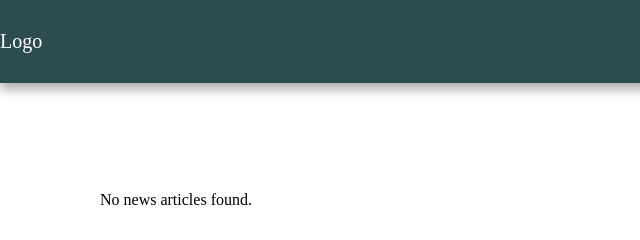
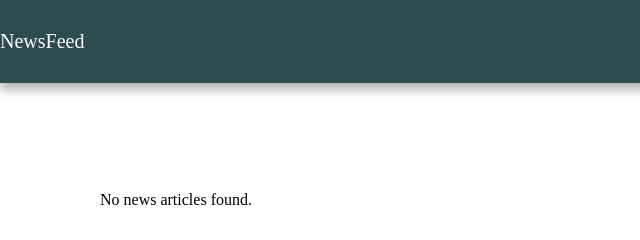
Before and after one commit to Ogfejiro/newssearch, a plain HTML site: page index.html in a window 1280 px wide. Shown: the full height of the page, 0-640 px from the left. Drawn offline with Linux system fonts and the light colour scheme; no server answers.

Commit message:
changed the logo

```diff
--- a/index.html
+++ b/index.html
@@ -10,7 +10,7 @@
  <div>
     <div class="Header">
       <div class="nav">
-        <div class="logo">Logo</div>
+        <div class="logo">NewsFeed</div>
 
       <div class="search-container obj-width">
         <input type="text" placeholder="Enter your query" id="search-input">
```
